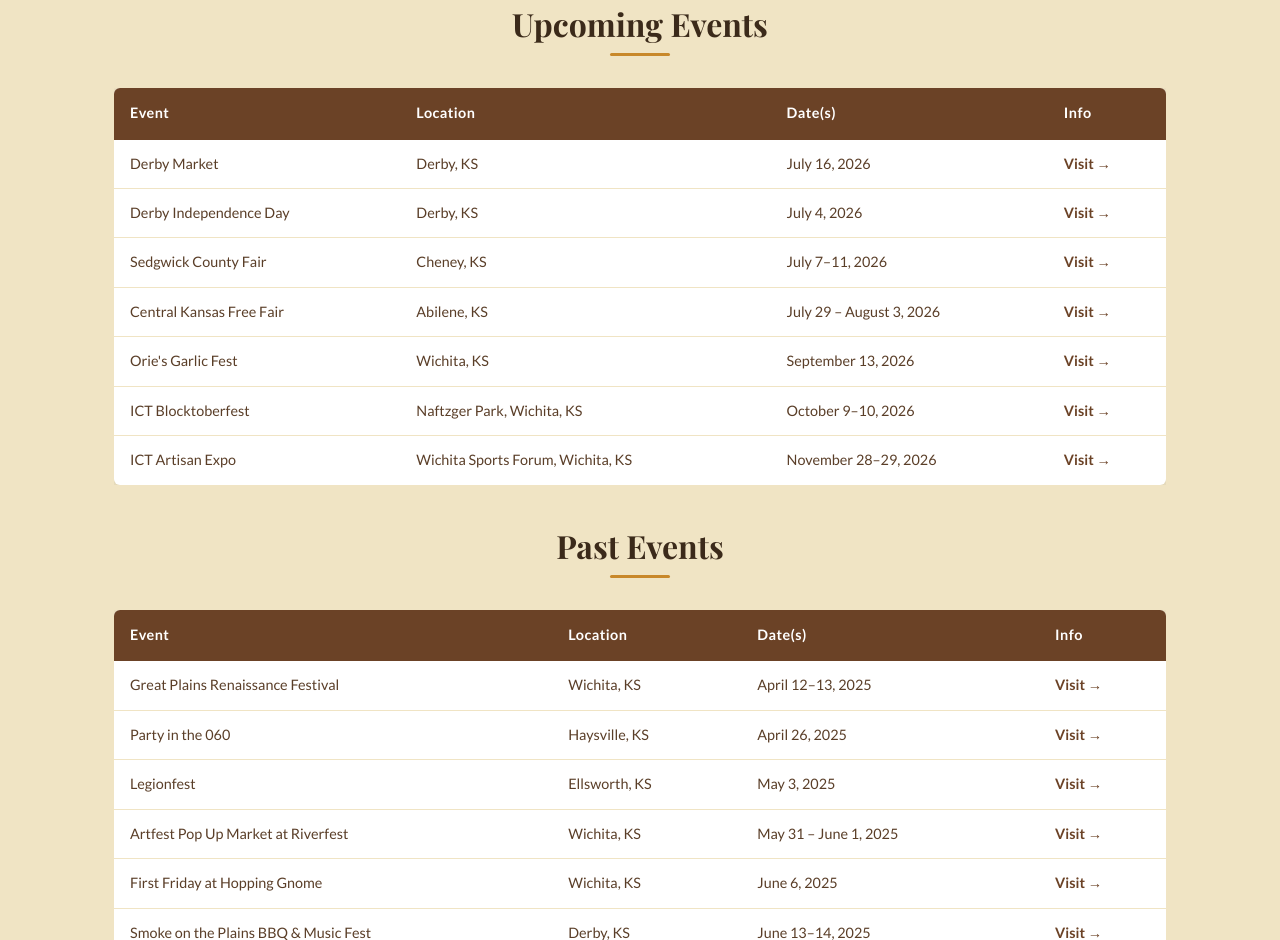
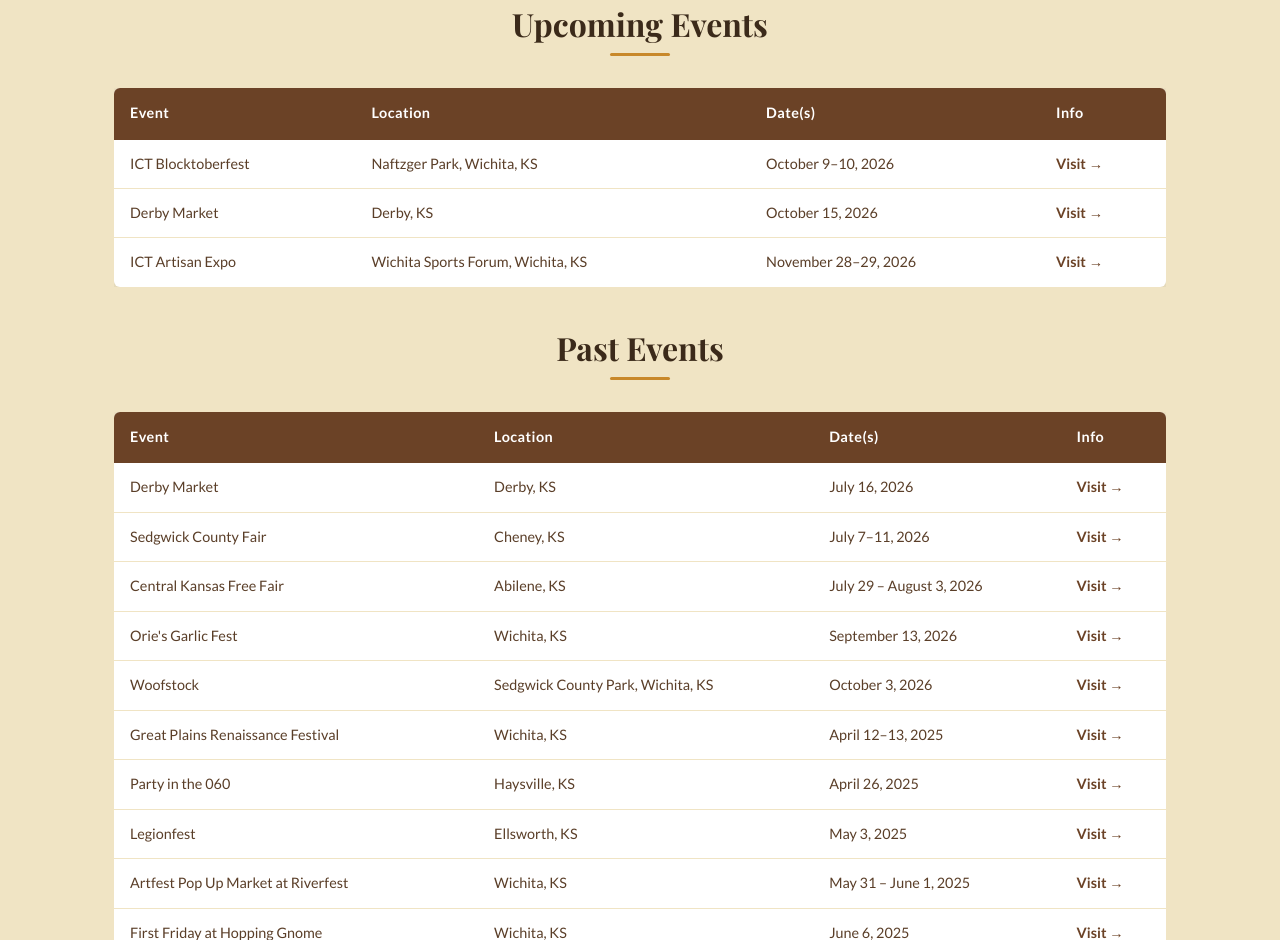
Before and after one commit to jofusmichael80-glitch/mikjaw-kettle-corn, a website: page kettlecorn.html in a window 1280 px wide. Shown: the part 4278-5218 px from the top of the page. Drawn offline with nearby package versions, Linux system fonts and the light colour scheme.

Commit message:
adjust calendars of events

```diff
--- a/kettlecorn.html
+++ b/kettlecorn.html
@@ -167,40 +167,16 @@
           </thead>
           <tbody>
             <tr>
-              <td data-label="Event">Derby Market</td>
-              <td data-label="Location">Derby, KS</td>
-              <td data-label="Date(s)">July 16, 2026</td>
-              <td data-label="Info"><a href="https://derbyks.gov/930/Derby-Market" target="_blank">Visit →</a></td>
-            </tr>
-            <tr>
-              <td data-label="Event">Derby Independence Day</td>
-              <td data-label="Location">Derby, KS</td>
-              <td data-label="Date(s)">July 4, 2026</td>
-              <td data-label="Info"><a href="https://www.derbyks.gov/475/July-4-in-Derby" target="_blank">Visit →</a></td>
-            </tr>
-            <tr>
-              <td data-label="Event">Sedgwick County Fair</td>
-              <td data-label="Location">Cheney, KS</td>
-              <td data-label="Date(s)">July 7–11, 2026</td>
-              <td data-label="Info"><a href="https://ourcountyfair.com/" target="_blank">Visit →</a></td>
-            </tr>
-            <tr>
-              <td data-label="Event">Central Kansas Free Fair</td>
-              <td data-label="Location">Abilene, KS</td>
-              <td data-label="Date(s)">July 29 – August 3, 2026</td>
-              <td data-label="Info"><a href="https://www.ckff.net/" target="_blank">Visit →</a></td>
-            </tr>
-            <tr>
-              <td data-label="Event">Orie's Garlic Fest</td>
-              <td data-label="Location">Wichita, KS</td>
-              <td data-label="Date(s)">September 13, 2026</td>
-              <td data-label="Info"><a href="https://www.oriesgarlicfest.com/" target="_blank">Visit →</a></td>
-            </tr>
-            <tr>
               <td data-label="Event">ICT Blocktoberfest</td>
               <td data-label="Location">Naftzger Park, Wichita, KS</td>
               <td data-label="Date(s)">October 9–10, 2026</td>
               <td data-label="Info"><a href="https://ictbloktoberfest.com/" target="_blank">Visit →</a></td>
+            </tr>
+            <tr>
+              <td data-label="Event">Derby Market</td>
+              <td data-label="Location">Derby, KS</td>
+              <td data-label="Date(s)">October 15, 2026</td>
+              <td data-label="Info"><a href="https://derbyks.gov/930/Derby-Market" target="_blank">Visit →</a></td>
             </tr>
             <tr>
               <td data-label="Event">ICT Artisan Expo</td>
@@ -219,6 +195,11 @@
             <tr><th>Event</th><th>Location</th><th>Date(s)</th><th>Info</th></tr>
           </thead>
           <tbody>
+            <tr><td data-label="Event">Derby Market</td><td data-label="Location">Derby, KS</td><td data-label="Date(s)">July 16, 2026</td><td data-label="Info"><a href="https://derbyks.gov/930/Derby-Market" target="_blank">Visit →</a></td></tr>
+            <tr><td data-label="Event">Sedgwick County Fair</td><td data-label="Location">Cheney, KS</td><td data-label="Date(s)">July 7–11, 2026</td><td data-label="Info"><a href="https://ourcountyfair.com/" target="_blank">Visit →</a></td></tr>
+            <tr><td data-label="Event">Central Kansas Free Fair</td><td data-label="Location">Abilene, KS</td><td data-label="Date(s)">July 29 – August 3, 2026</td><td data-label="Info"><a href="https://www.ckff.net/" target="_blank">Visit →</a></td></tr>
+            <tr><td data-label="Event">Orie's Garlic Fest</td><td data-label="Location">Wichita, KS</td><td data-label="Date(s)">September 13, 2026</td><td data-label="Info"><a href="https://www.oriesgarlicfest.com/" target="_blank">Visit →</a></td></tr>
+            <tr><td data-label="Event">Woofstock</td><td data-label="Location">Sedgwick County Park, Wichita, KS</td><td data-label="Date(s)">October 3, 2026</td><td data-label="Info"><a href="https://kshumane.org/woofstock-2026" target="_blank">Visit →</a></td></tr>
             <tr><td data-label="Event">Great Plains Renaissance Festival</td><td data-label="Location">Wichita, KS</td><td data-label="Date(s)">April 12–13, 2025</td><td data-label="Info"><a href="https://www.greatplainsrenfest.com/" target="_blank">Visit →</a></td></tr>
             <tr><td data-label="Event">Party in the 060</td><td data-label="Location">Haysville, KS</td><td data-label="Date(s)">April 26, 2025</td><td data-label="Info"><a href="https://www.hellohaysville.com/partyinthe060" target="_blank">Visit →</a></td></tr>
             <tr><td data-label="Event">Legionfest</td><td data-label="Location">Ellsworth, KS</td><td data-label="Date(s)">May 3, 2025</td><td data-label="Info"><a href="https://www.facebook.com/events/1555756065371869/" target="_blank">Visit →</a></td></tr>
```
